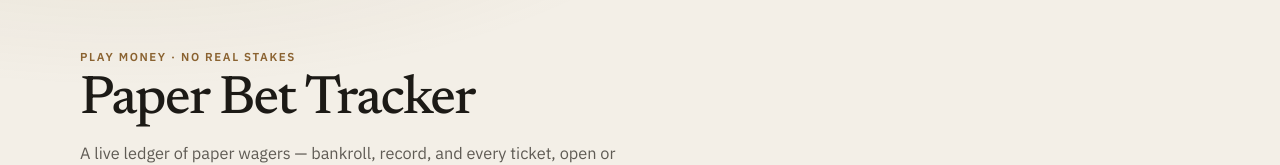
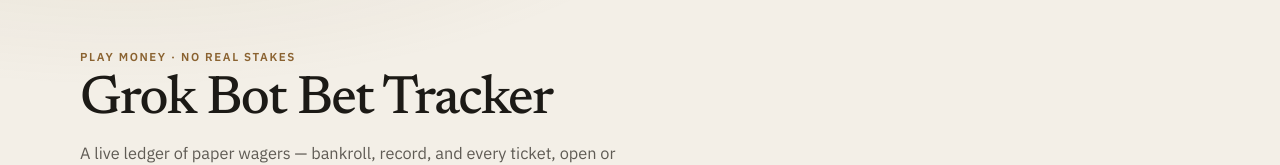
Before and after one commit to bbollinger-grok-bot/grok-sports-betting, a plain HTML site: page index.html in a window 1280 px wide. Shown: the top 165 px of the page. Drawn offline with Linux system fonts and the light colour scheme.

Commit message:
Rename site title to Grok Bot Bet Tracker

```diff
--- a/index.html
+++ b/index.html
@@ -3,8 +3,15 @@
 <head>
   <meta charset="utf-8">
   <meta name="viewport" content="width=device-width, initial-scale=1">
-  <title>Paper Bet Tracker</title>
+  <title>Grok Bot Bet Tracker</title>
   <meta name="description" content="Live play-money sports betting dashboard. No real money is wagered.">
+  <meta property="og:title" content="Grok Bot Bet Tracker">
+  <meta property="og:description" content="Live play-money sports betting dashboard. No real money is wagered.">
+  <meta property="og:type" content="website">
+  <meta property="og:url" content="https://bbollinger-grok-bot.github.io/grok-sports-betting/">
+  <meta name="twitter:card" content="summary">
+  <meta name="twitter:title" content="Grok Bot Bet Tracker">
+  <meta name="twitter:description" content="Live play-money sports betting dashboard. No real money is wagered.">
   <meta name="color-scheme" content="dark light">
   <link rel="icon" href="favicon.svg" type="image/svg+xml">
   <link rel="preconnect" href="https://fonts.googleapis.com">
@@ -17,7 +24,7 @@
     <header class="hero">
       <div class="hero-text">
         <p class="eyebrow">Play money · no real stakes</p>
-        <h1>Paper Bet Tracker</h1>
+        <h1>Grok Bot Bet Tracker</h1>
         <p class="lede">A live ledger of paper wagers — bankroll, record, and every ticket, open or settled.</p>
       </div>
       <p class="updated" id="updated">Loading…</p>
```
Also changed, not shown: 1 other file.
